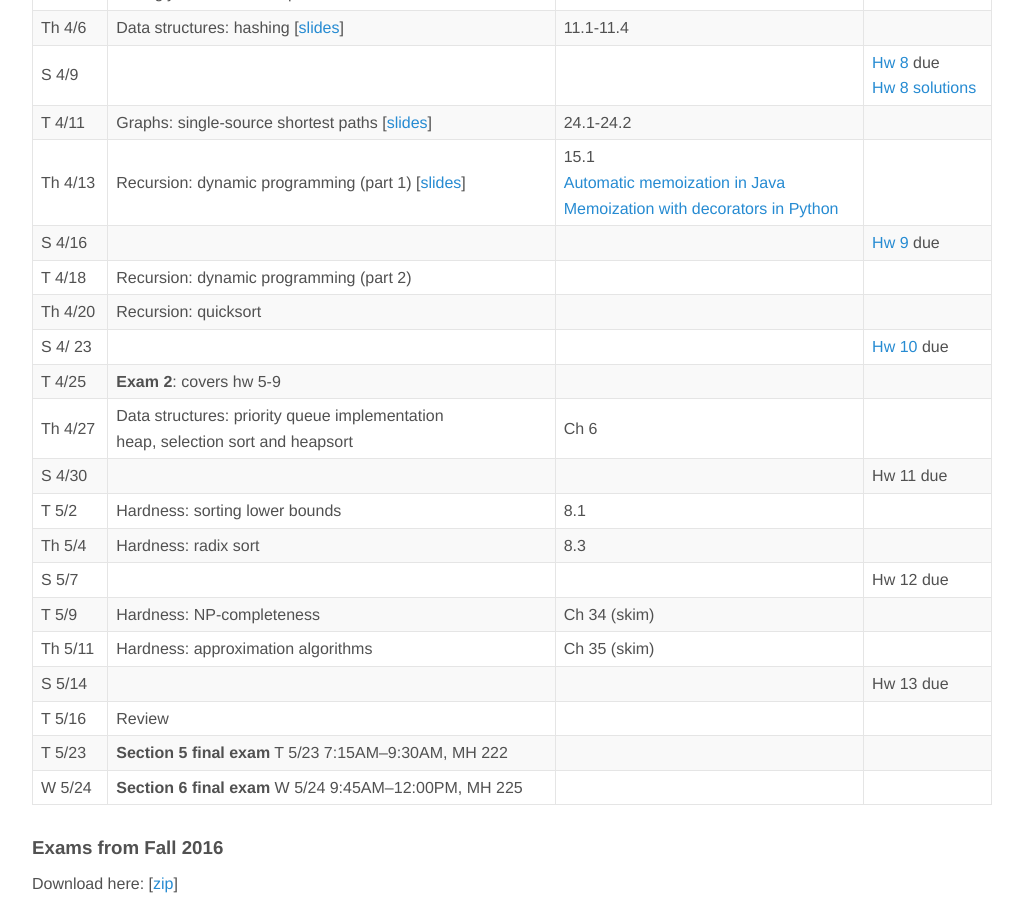
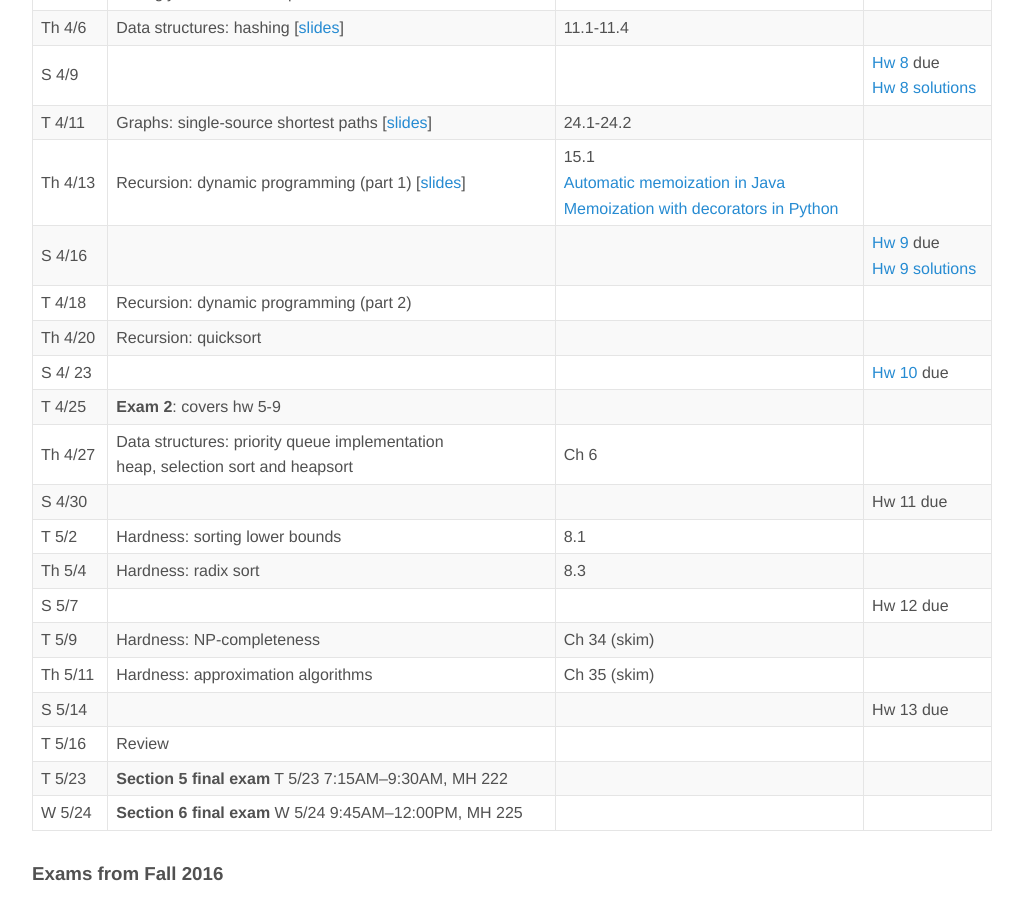
Before and after one commit to jnylam/jnylam.github.io, a Jekyll site: the page built from _courses/146-s17/index.md, in a window 1280 px wide and 900 px high, scrolled down 1892 px. Shown: the whole window, without its empty margins (128-1151 px from the left). Built offline with Jekyll 4.4.1, drawn with Linux system fonts in a browser that asks for light colours.

Commit message:
Add hw9 solutions

```diff
--- a/_courses/146-s17/index.md
+++ b/_courses/146-s17/index.md
@@ -43,7 +43,7 @@
 S 4/9 | | | [Hw 8](homework08.html) due<br>[Hw 8 solutions](hw08.pdf)
 T 4/11 | Graphs: single-source shortest paths [[slides](shortestpaths.pdf)] | 24.1-24.2
 Th 4/13 | Recursion: dynamic programming (part 1) [[slides](dp1.pdf)] | 15.1<br>[Automatic memoization in Java](//dzone.com/articles/java-8-automatic-memoization)<br>[Memoization with decorators in Python](//www.python-course.eu/python3_memoization.php)
-S 4/16 | | | [Hw 9](homework09.html) due
+S 4/16 | | | [Hw 9](homework09.html) due<br>[Hw 9 solutions](hw09.pdf)
 T 4/18 | Recursion: dynamic programming (part 2)
 Th 4/20 | Recursion: quicksort
 S 4/ 23 | | | [Hw 10](homework10.html) due
```
Also changed, not shown: 1 other file.
